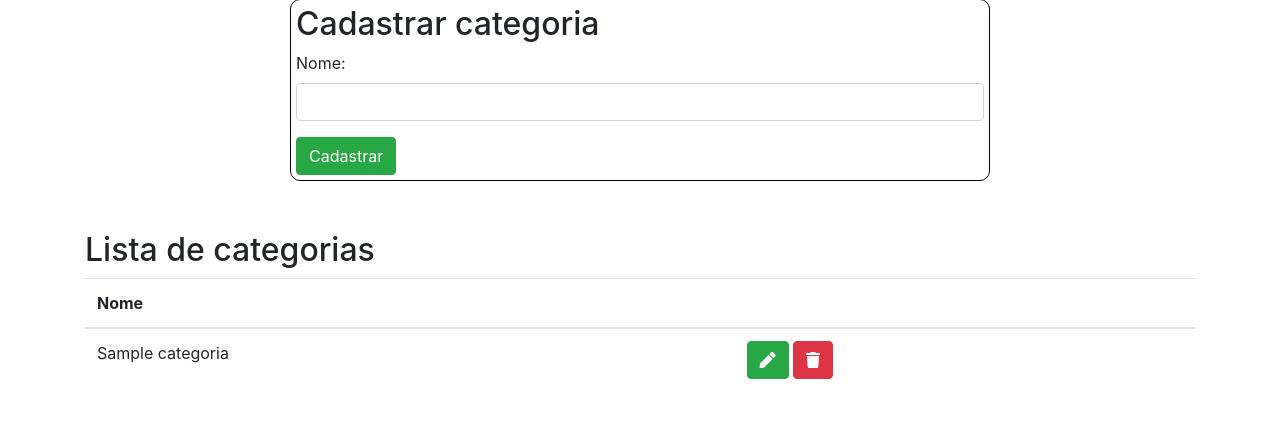
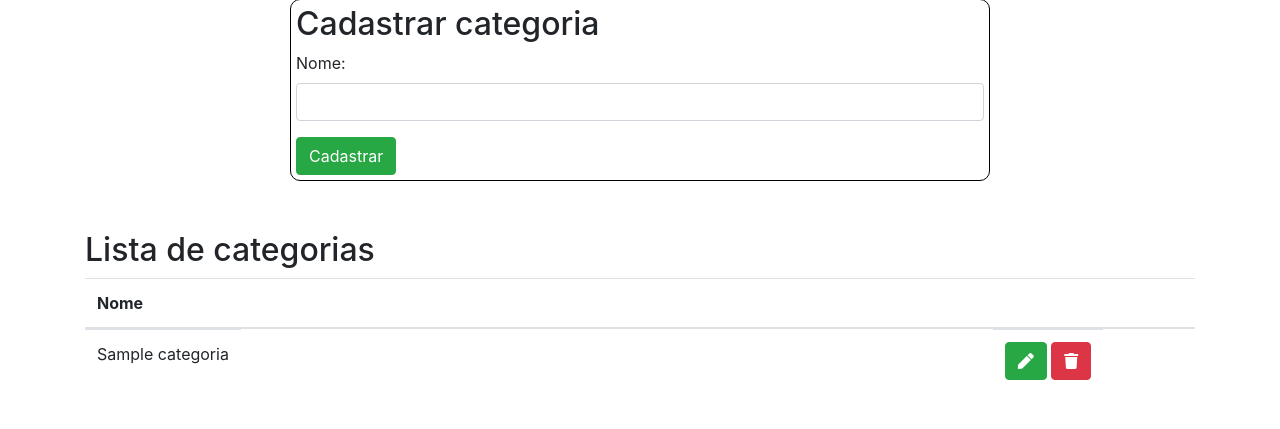
Before and after one commit to Pedrocardo005/crud_loja_django, a Django app: page /categorias in a window 1280 px wide. Shown: the part 107-536 px from the top of the page. Run offline with Django 3.2, Linux system fonts and the light colour scheme; tables that the repository leaves empty hold one stand-in row (values such as "Sample post"); some libraries are stand-ins or nearby versions.

Commit message:
:lipstick: feat: Add espacamento tabela categorias

```diff
--- a/loja/templates/loja/listagemCategorias.html
+++ b/loja/templates/loja/listagemCategorias.html
@@ -10,7 +10,7 @@
     <tbody>
       {% if categorias %}
         {% for categoria in categorias %}
-          <tr>
+          <tr class="d-flex justify-content-between">
             <td>{{ categoria.nome }}</td>
             <td>
               <button type="button" class="btn btn-success" data-toggle="modal" data-target="#myModal" onclick="putInEditCatModal(
```
